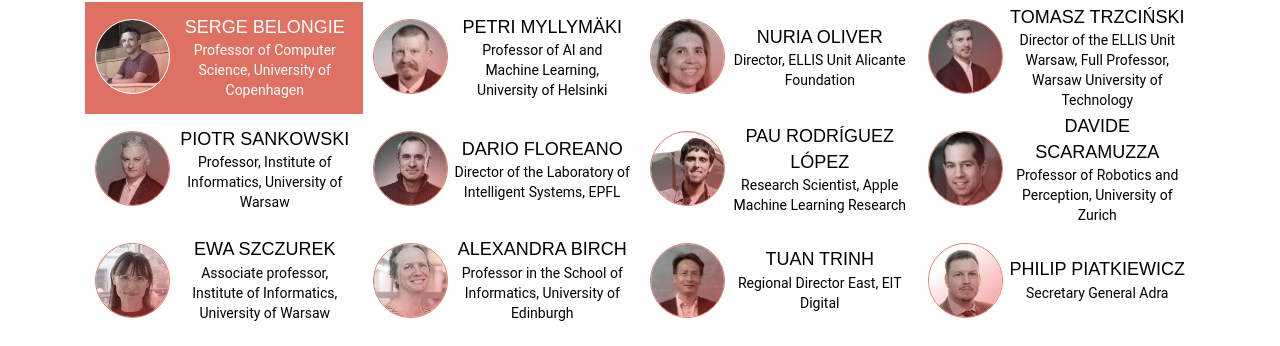
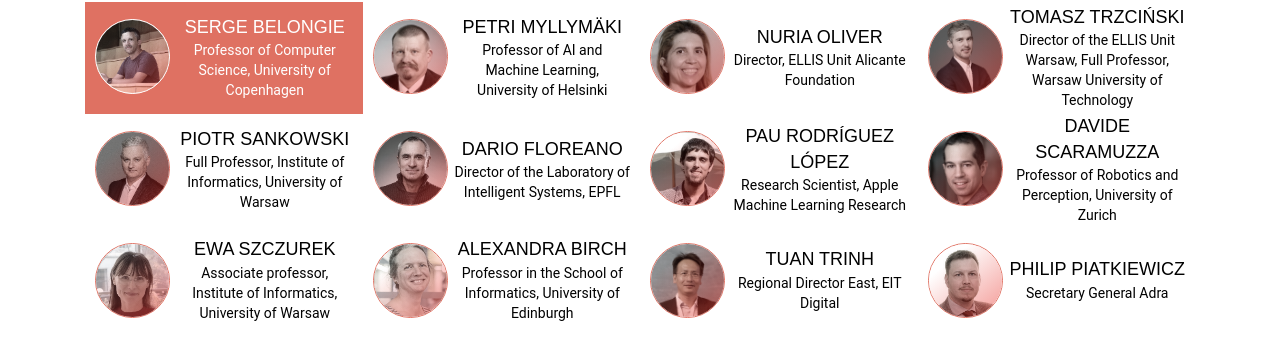
Before and after one commit to eds2025/eds2025.github.io, a Jekyll site: the page built from index.html, in a window 1280 px wide and 900 px high, scrolled down 3062 px. Shown: the part 106-452 px from the top of the window. Built offline with Jekyll 4.4.1, drawn with Linux system fonts in a browser that asks for light colours.

Commit message:
full professor

```diff
--- a/_data/speakers.yml
+++ b/_data/speakers.yml
@@ -23,10 +23,10 @@
     Tomasz Trzciński (DSc, WUT'20; PhD, EPFL'14; MSc, UPC/PoliTo'10) is a Full Professor at Warsaw University of Technology, where he leads a Computer Vision Lab. ELLIS Fellow and Director of the ELLIS Unit Warsaw. He is also a Computer Vision Group Leader at IDEAS NCBR, a publicly-funded Polish Center for AI. He was an Associate Professor at Jagiellonian University of Krakow in years 2020-2023, and a Visiting Scholar at Stanford University in 2017 and at Nanyang Technological University in 2019. Previously, he worked at Google in 2013, Qualcomm in 2012 and Telefónica in 2010. He frequently serves as a reviewer and area chair in major computer science conferences (CVPR, ICCV, ECCV, NeurIPS, ICML) and journals (TPAMI, IJCV, CVIU). He is a Senior Member of IEEE, member of ELLIS Society and director of ELLIS Unit Warsaw, member of the ALICE Collaboration at CERN and an expert of National Science Centre and Foundation for Polish Science. He is a Chief Scientist at Tooploox and a co-founder of Comixify, a technology startup focused on using machine learning algorithms for video editing. Research interests: computer vision (SLAM, visual search), efficient machine learning (deep learning, generative models, continual learning, conditional computations), representation learning (binary descriptors).
 
 - name: "Piotr Sankowski"
-  title: "Professor, Institute of Informatics, University of Warsaw"
+  title: "Full Professor, Institute of Informatics, University of Warsaw"
   image: "/images/speakers/piotr-sankowski.jpg"
   bio: >-
-    Piotr Sankowski is a professor at the Institute of Informatics at the University of Warsaw, where he obtained his habilitation in 2009 and his PhD in computer science in 2005. His research interests focus on the practical applications of algorithms, ranging from economic applications and learning data structures to parallel algorithms for data science. In 2009, he also earned a PhD in physics in the field of solid-state theory. He is ELLIS Fellow at the ELLIS Unit Warsaw. Prof. Sankowski is the first Polish researcher to receive four grants from the European Research Council (ERC): the ERC Starting Independent Researcher Grant (2010), the ERC Proof of Concept Grant (2015, 2023), and the ERC Consolidator Grant (2017). He is a co-founder of the spin-off company MIM Solutions and was the first CEO of the company IDEAS NCBR.
+    Piotr Sankowski is a full professor at the Institute of Informatics at the University of Warsaw, where he obtained his habilitation in 2009 and his PhD in computer science in 2005. His research interests focus on the practical applications of algorithms, ranging from economic applications and learning data structures to parallel algorithms for data science. In 2009, he also earned a PhD in physics in the field of solid-state theory. He is ELLIS Fellow at the ELLIS Unit Warsaw. Prof. Sankowski is the first Polish researcher to receive four grants from the European Research Council (ERC): the ERC Starting Independent Researcher Grant (2010), the ERC Proof of Concept Grant (2015, 2023), and the ERC Consolidator Grant (2017). He is a co-founder of the spin-off company MIM Solutions and was the first CEO of the company IDEAS NCBR.
 
 - name: "Dario Floreano"
   title: "Director of the Laboratory of Intelligent Systems, EPFL"
```
